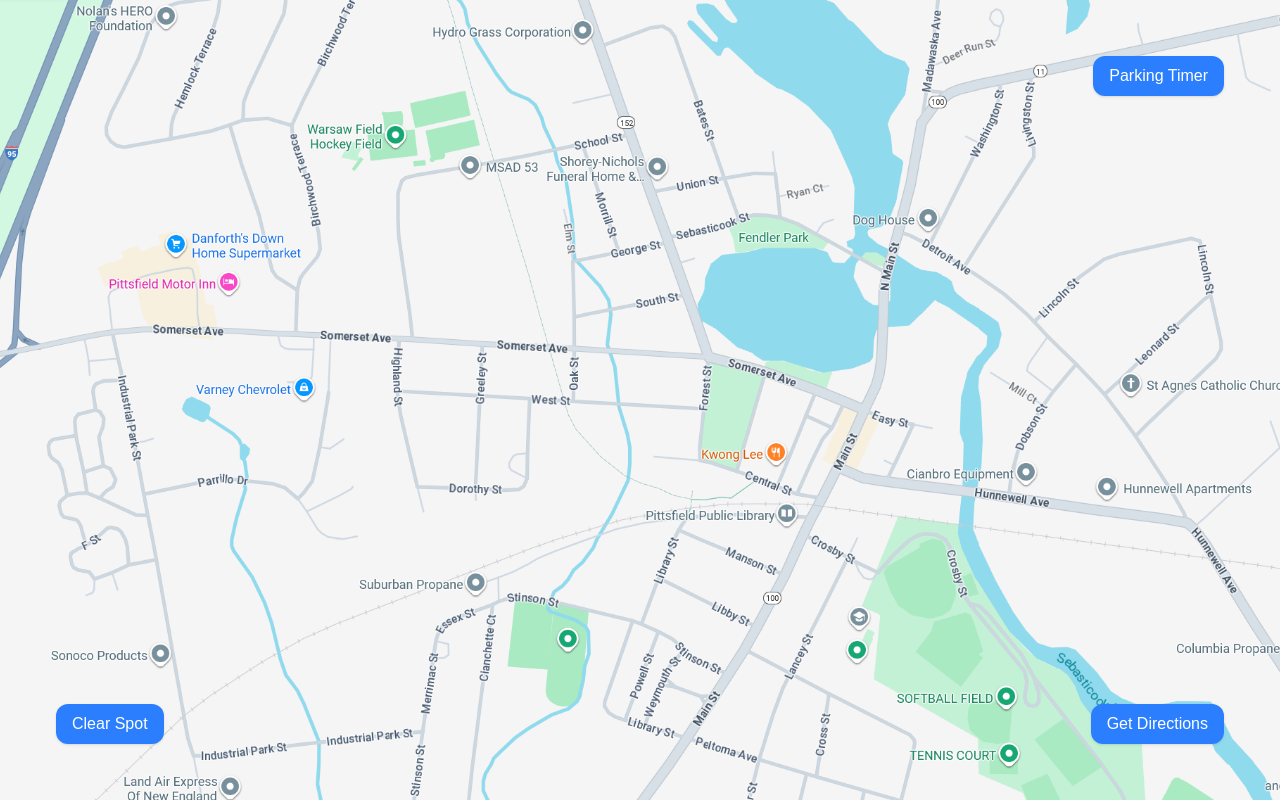
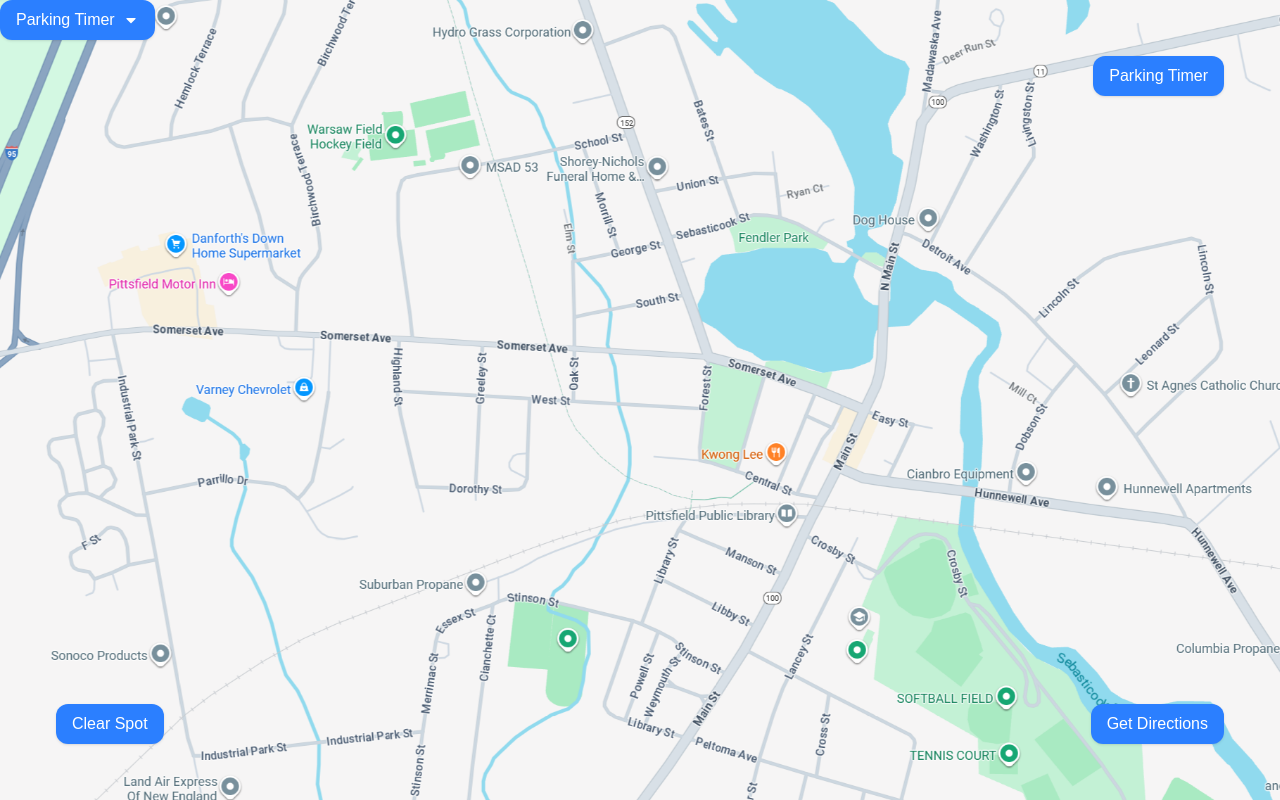
Before and after one commit to shawnMthompson/find-parking-spot, a Next.js app: page /my-spot in a window 1280 px wide. Built offline with nearby package versions, Linux system fonts and the light colour scheme.

Commit message:
Added React Icons to the project and setup the basic functionality of the Parking Timer component

```diff
--- a/src/app/my-spot/page.js
+++ b/src/app/my-spot/page.js
@@ -6,11 +6,14 @@
 
 import MapPlaceholder from "@/components/MapPlaceholder.js";
 import Button from "@/components/Button.js";
+import ParkingTimer from "@/components/ParkingTimer.js"
 
 export default function MySpotPage() {
     return (
         <div>
           <MapPlaceholder />
+
+          <ParkingTimer />
 
           {/** Bottom-Right */}
           <div className="fixed bottom-10 right-10 p-4"><Button text="Get Directions"/></div>
--- a/src/app/page.js
+++ b/src/app/page.js
@@ -1,7 +1,7 @@
 "use client";
 
 import { useEffect } from "react";
-import { useRouter} from "next/navigation";
+import { useRouter } from "next/navigation";
 
 export default function Page() {
   const router = useRouter();
--- /dev/null
+++ b/src/components/ParkingTimer.js
@@ -0,0 +1,32 @@
+"use client";
+
+import { FaCaretDown } from "react-icons/fa";
+import { FaCaretUp } from "react-icons/fa";
+
+import { useState } from "react";
+
+export default function ParkingTimer() {
+    const [isOn, setIsOn] = useState(false);
+
+    const toggleState = () => {
+        setIsOn(!isOn);
+    }
+
+    return (
+        <>
+            <button
+                onClick={toggleState}
+                className="flex items-center justify-center gap-2 px-4 py-2 rounded-xl shadow-sm font-medium bg-blue-500 text-white hover:bg-blue-600 transition-all duration-150"
+            >
+                Parking Timer {isOn ? <FaCaretUp/> : <FaCaretDown/> }
+            </button>
+            <div className={isOn ? 'visible' : 'invisible'}>
+                <div>
+                    <p>Content Here!</p>
+                </div>
+            </div>
+        </>
+
+
+    );
+}
--- a/src/components/ParkingTimerDropdown.js
+++ /dev/null
@@ -1,3 +0,0 @@
-export default function ParkingTimerDropdown() {
-
-}
```
Also changed, not shown: package.json (+4 -3 lines), 1 other file (tests, documents, lock files or other folders).
